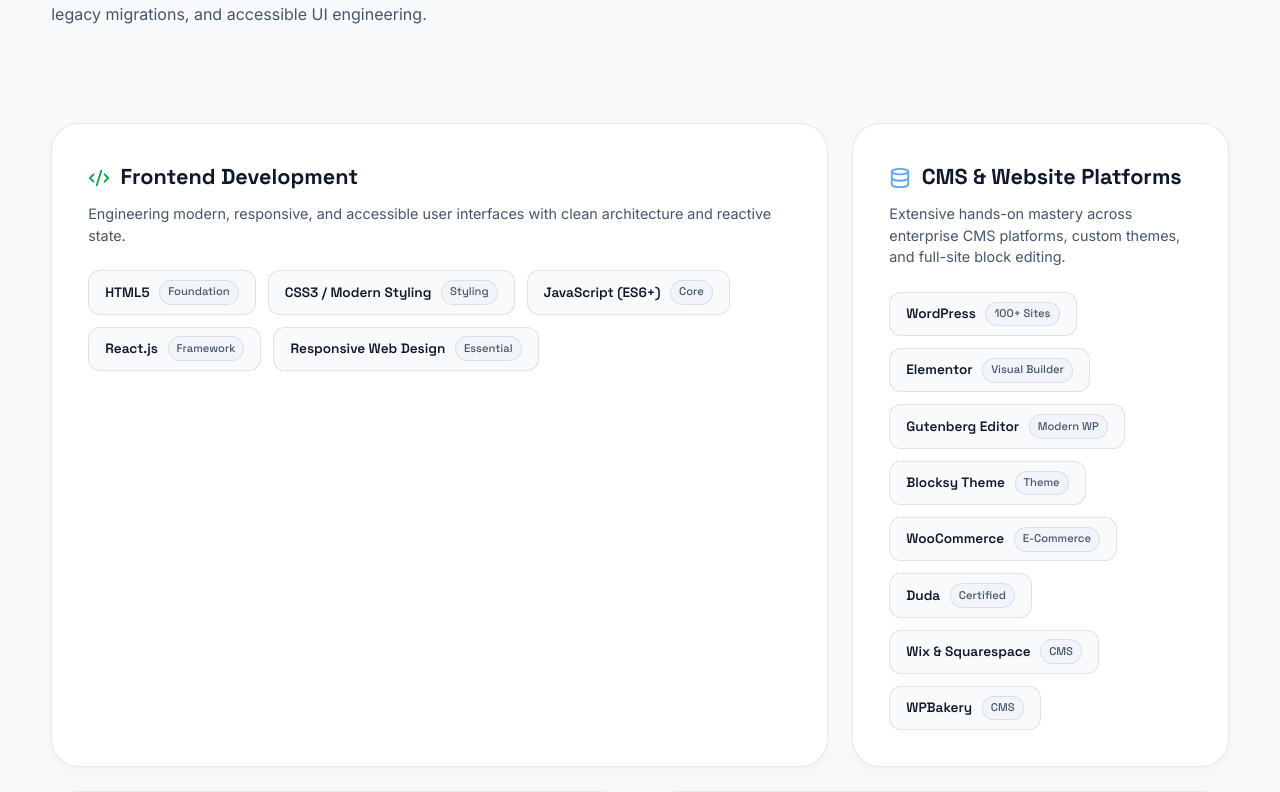
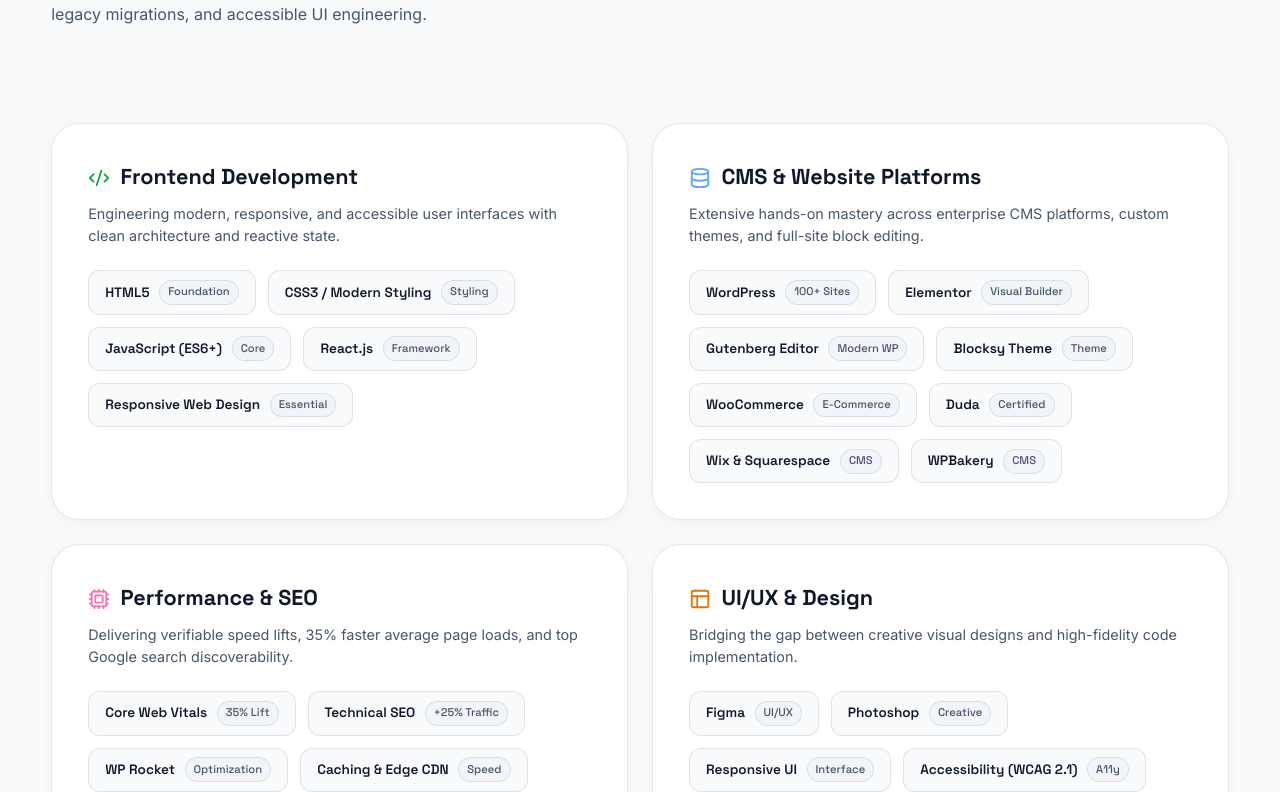
Before and after one commit to Satishkush4446/Portfolio, a React (Vite) app: page / in a window 1280 px wide. Shown: the part 4608-5400 px from the top of the page. Built offline with nearby package versions, Linux system fonts and the light colour scheme.

Commit message:
style(skills): make Frontend Development and CMS & Website Platforms 50/50 equal width on desktop

```diff
--- a/src/sections/Skills.jsx
+++ b/src/sections/Skills.jsx
@@ -63,8 +63,8 @@ export default function Skills() {
 
   // Assign bento grid spans based on category
   const getBentoSpan = (id) => {
-    if (id === 'frontend') return 'bento-col-8';
-    if (id === 'cms') return 'bento-col-4';
+    if (id === 'frontend') return 'bento-col-6';
+    if (id === 'cms') return 'bento-col-6';
     if (id === 'performance-seo' || id === 'specializations') return 'bento-col-6';
     if (id === 'ui-ux-design' || id === 'design') return 'bento-col-6';
     if (id === 'tools') return 'bento-col-12';
```
